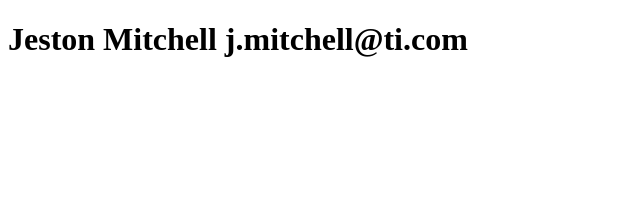
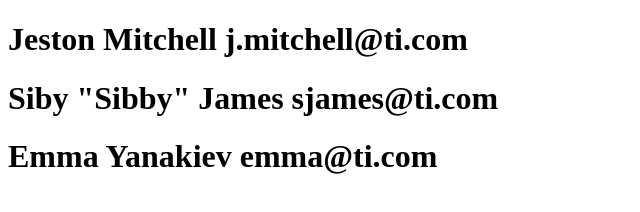
Before and after one commit to cherbabm/cherbabm.github.io, a plain HTML site: page index.html in a window 1280 px wide. Shown: the whole page, without its empty margins (0-640 px from the left). Drawn offline with Linux system fonts and the light colour scheme.

Commit message:
Update index.html

```diff
--- a/index.html
+++ b/index.html
@@ -2,5 +2,7 @@
 <html>
 <body>
 <h1>Jeston Mitchell j.mitchell@ti.com</h1>
+<h1>Siby "Sibby" James sjames@ti.com</h1>
+<h1>Emma Yanakiev emma@ti.com</h1>
 </body>
 </html>
```
